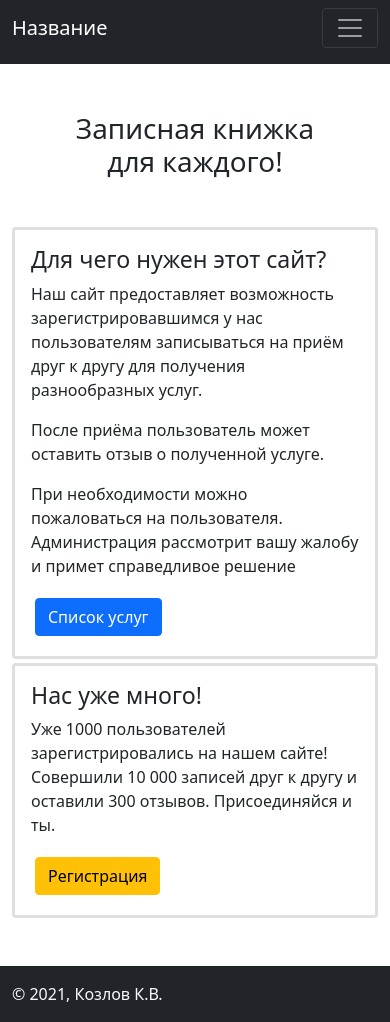
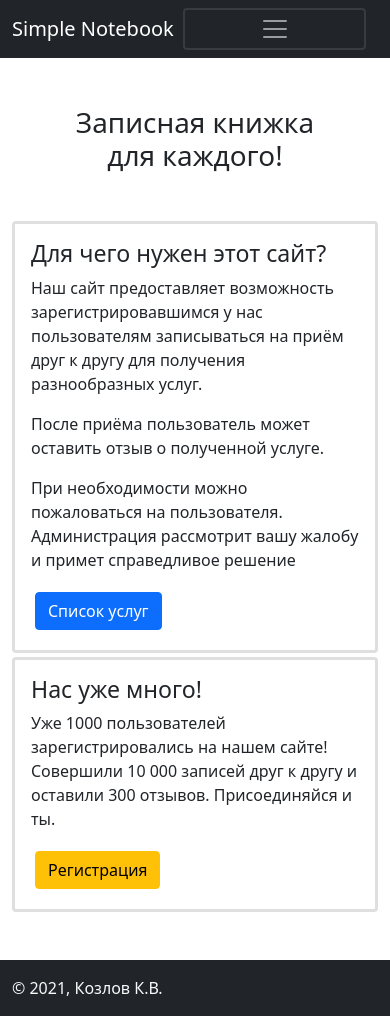
Before and after one commit to KozlovKV/clients-notebook, a Django app: page / in a window 390 px wide. Run offline with Django 3.2, Linux system fonts and the light colour scheme; some libraries are stand-ins or nearby versions.

Commit message:
Changed messages error tag for bootstrap integration, changed menu style

```diff
--- a/apps/front_app/templates/base/menu.html
+++ b/apps/front_app/templates/base/menu.html
@@ -1,23 +1,27 @@
 <nav class="navbar navbar-expand-md navbar-dark bg-dark">
-    <div class="container-fluid">
-        <a class="navbar-brand h1" href="{% url 'index' %}">Название</a>
-        <button class="navbar-toggler mb-2" type="button" data-toggle="collapse"
-            data-target="#navbarSupportedContent" aria-controls="navbarSupportedContent" aria-expanded="false"
-            aria-label="Toggle navigation">
-            <span class="navbar-toggler-icon"></span>
-        </button>
-        <div class="collapse navbar-collapse row row-cols-1 row-cols-md-2 justify-content-between" id="navbarSupportedContent">
-            <div class="navbar-nav col md-justify-content-start">
+    <div class="container">
+        <div class="row row-cols-2 col-12 col-md-2 d-flex align-items-center">
+            <div class="col">
+                <a class="navbar-brand h1" href="{% url 'index' %}">Simple Notebook</a>
+            </div>
+            <button class="navbar-toggler border-2 col" type="button" data-toggle="collapse"
+                data-target="#navbarSupportedContent" aria-controls="navbarSupportedContent" aria-expanded="false"
+                aria-label="Toggle navigation">
+                <span class="navbar-toggler-icon"></span>
+            </button>
+        </div>
+        <div class="collapse navbar-collapse row col-12 col-md-10 justify-content-between" id="navbarSupportedContent">
+            <div class="navbar-nav col-12 col-md-10 md-justify-content-start">
                 {% for link in menu %}
-                    <a class="nav-link" href="{{ link.url }}">{{ link.name }}</a>
+                    <a class="nav-link ms-3 ms-md-0" href="{{ link.url }}">{{ link.name }}</a>
                 {% endfor %}
             </div>
             {% if user.is_authenticated %}
-                <div class="text-end col">
+                <div class="text-end col-12 col-md-2">
                     <a class="btn btn-danger" href="{% url 'logout' %}">Выйти</a>
                 </div>
             {% else %}
-                <div class="col row row-cols-2 d-flex justify-content-end">
+                <div class="d-flex justify-content-end col-12 col-md-2 row row-cols-2">
                     <div class="text-center col">
                         <button class="btn btn-success" type="submit" data-target="#loginForm" data-toggle="modal">Вход</button>
                     </div>
--- a/apps/front_app/templates/base/messages.html
+++ b/apps/front_app/templates/base/messages.html
@@ -1,10 +1,12 @@
 {% if messages %}
     {% for message in messages %}
         <div role="alert" class="alert alert-dismissible fade show {% if message.tags %}alert-{{ message.tags }} {% endif %}">
-      {{ message }}
-      <button type="button" class="close" data-dismiss="alert" aria-label="Закрыть сообщение">
+            <div class="container d-flex justify-content-between align-items-center">
+                <strong class="fs-5">{{ message }}</strong>
+                <button type="button" class="btn btn-light border-dark border-1 close" data-dismiss="alert" aria-label="Закрыть сообщение">
                     <span aria-hidden="true">&times;</span>
                 </button>
             </div>
+        </div>
     {% endfor %}
 {% endif %}
--- a/apps/profile_app/templates/auth/login_form_modal.html
+++ b/apps/profile_app/templates/auth/login_form_modal.html
@@ -3,7 +3,7 @@
     <div class="modal-content">
       <div class="modal-header">
         <h5 class="modal-title" id="exampleModalLabel">Вход</h5>
-        <button type="button" class="close" data-dismiss="modal" aria-label="Закрыть">
+        <button type="button" class="btn btn-light border-dark close" data-dismiss="modal" aria-label="Закрыть">
           <span aria-hidden="true">&times;</span>
         </button>
       </div>
```
Also changed, not shown: apps/services_app/views/one_service.py (+11 -10 lines), settings/settings.py (+6 -2 lines), apps/front_app/templates/base/base.html (indentation only). Lines whose indentation alone changed are shown as unchanged.
